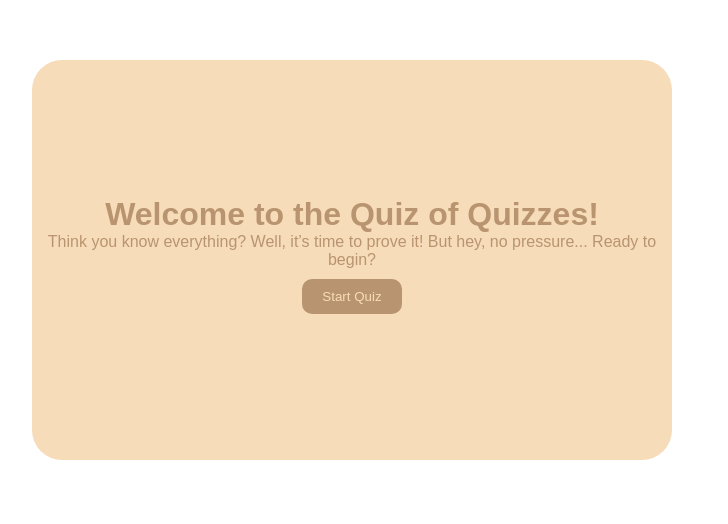
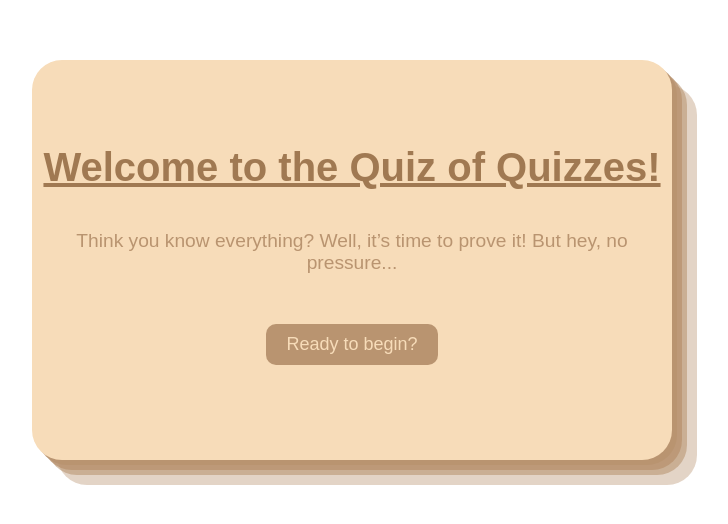
Before and after one commit to trettt/InteractiveQuizApp, a Next.js app: page / in a window 1280 px wide. Shown: the part 140-664 px from the top of the page, without its empty margins (288-1016 px from the left). Built offline with nearby package versions, Linux system fonts and the light colour scheme; a web font is replaced by a local one.

Commit message:
changed the style to the home page

```diff
--- a/pages/index.jsx
+++ b/pages/index.jsx
@@ -11,13 +11,15 @@ export default function Home() {
         <link rel="icon" href="/quiz.png" />
       </Head>
       <div className={styles.box}>
-        <h1>Welcome to the Quiz of Quizzes!</h1>
-        <p>
+        <h1 className={styles.title}>
+          <u>Welcome to the Quiz of Quizzes!</u>
+        </h1>
+        <p className={styles.description}>
           Think you know everything? Well, it’s time to prove it! But hey, no
-          pressure... Ready to begin?
+          pressure...
         </p>
-        <Link href="/categories" passHref>
-          <button className={styles.button}>Start Quiz</button>
+        <Link href="/categories">
+          <button className={styles.button}>Ready to begin?</button>
         </Link>
       </div>
     </div>
--- a/styles/Home.module.css
+++ b/styles/Home.module.css
@@ -7,15 +7,30 @@
   text-align: center;
 }
 
+.title {
+  font-size: 2.5rem;
+  color: #a07952;
+  font-weight: bold;
+}
+
+.description {
+  font-size: 1.2rem;
+  color: #b99470;
+}
+
 .box {
   width: 50%;
   height: 50%;
   display: flex;
   flex-direction: column;
   justify-content: center;
+  align-items: center;
   background-color: #f7dcb9;
   border-radius: 30px;
   color: #b99470;
+  gap: 10%;
+  box-shadow: #b99470dc 5px 5px, #b99470c4 10px 10px, #b9947094 15px 15px,
+    #b9947065 25px 25px;
 }
 
 .button {
@@ -26,9 +41,9 @@
   padding: 10px 20px;
   margin: 10px;
   cursor: pointer;
+  font-size: large;
 }
 
 .button:hover {
-  background-color: #f7dcb9;
-  color: #b99470;
+  background-color: #a07952;
 }
```
